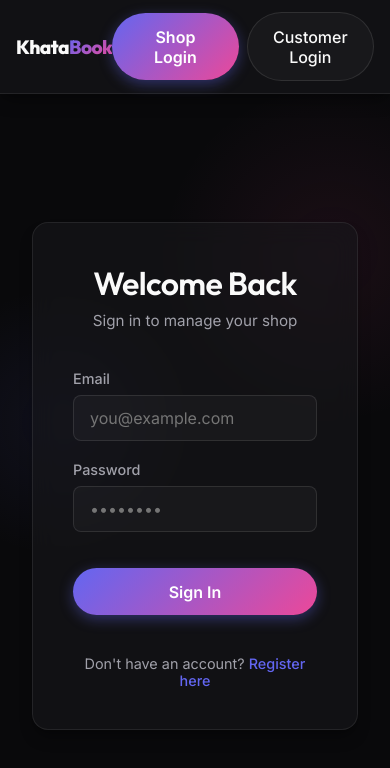
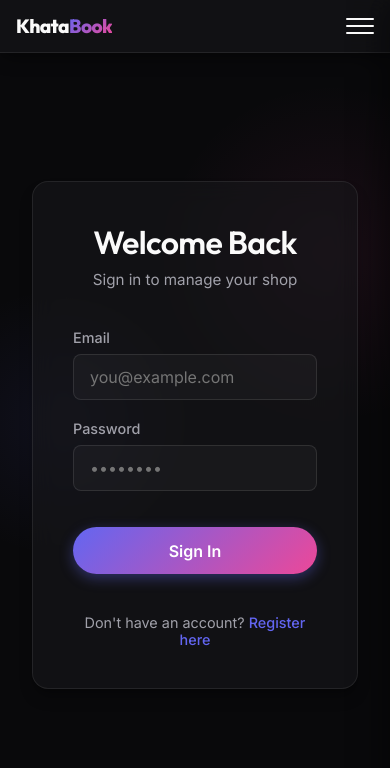
Before and after one commit to miteshjadav98/KhataBook-CRM, a Next.js app in the folder khatabook-frontend/: page /auth/login in a window 390 px wide. Shown: the top 768 px of the page. Built offline with nearby package versions, Linux system fonts and the light colour scheme; no server answers.

Commit message:
feat: add copyable shop code + mobile responsive hamburger navbar

```diff
--- a/khatabook-frontend/src/app/globals.css
+++ b/khatabook-frontend/src/app/globals.css
@@ -161,6 +161,7 @@ button {
   display: flex;
   justify-content: space-between;
   align-items: center;
+  position: relative;
 }
 
 .logo {
@@ -168,6 +169,7 @@ button {
   font-size: 1.5rem;
   font-weight: 800;
   letter-spacing: -0.03em;
+  z-index: 60;
 }
 
 .nav-links {
@@ -180,6 +182,7 @@ button {
   font-size: 0.95rem;
   font-weight: 500;
   color: var(--text-secondary);
+  transition: color var(--transition-fast);
 }
 
 .nav-link:hover {
@@ -189,6 +192,55 @@ button {
 .login-btn {
   padding: 0.5rem 1.25rem;
   font-size: 0.9rem;
+}
+
+.nav-auth-buttons {
+  display: flex;
+  gap: 0.5rem;
+  align-items: center;
+}
+
+/* Hamburger – hidden on desktop */
+.hamburger {
+  display: none;
+  flex-direction: column;
+  justify-content: center;
+  gap: 5px;
+  width: 28px;
+  height: 28px;
+  cursor: pointer;
+  z-index: 60;
+  padding: 0;
+  background: none;
+  border: none;
+}
+
+.hamburger__line {
+  display: block;
+  width: 100%;
+  height: 2px;
+  background: var(--text-primary);
+  border-radius: 2px;
+  transition: all 0.3s ease;
+  transform-origin: center;
+}
+
+.hamburger--open .hamburger__line:nth-child(1) {
+  transform: translateY(7px) rotate(45deg);
+}
+
+.hamburger--open .hamburger__line:nth-child(2) {
+  opacity: 0;
+  transform: scaleX(0);
+}
+
+.hamburger--open .hamburger__line:nth-child(3) {
+  transform: translateY(-7px) rotate(-45deg);
+}
+
+/* Mobile overlay */
+.nav-overlay {
+  display: none;
 }
 
 .page-wrapper {
@@ -409,14 +461,79 @@ button {
 @media (max-width: 768px) {
   .nav-container {
     padding: 0.75rem 1rem;
+    flex-wrap: nowrap;
   }
 
+  /* Show hamburger on mobile */
+  .hamburger {
+    display: flex;
+  }
+
+  /* Mobile nav panel */
   .nav-links {
-    gap: 1rem;
+    position: fixed;
+    top: 0;
+    right: 0;
+    width: 75vw;
+    max-width: 320px;
+    height: 100vh;
+    height: 100dvh; /* dynamic viewport height for mobile */
+    flex-direction: column;
+    align-items: stretch;
+    gap: 0;
+    padding: 5rem 1.5rem 2rem;
+    background: var(--bg-primary);
+    border-left: 1px solid var(--glass-border);
+    box-shadow: -10px 0 30px rgba(0, 0, 0, 0.4);
+    transform: translateX(100%);
+    transition: transform 0.35s cubic-bezier(0.16, 1, 0.3, 1);
+    z-index: 55;
+    overflow-y: auto;
+  }
+
+  .nav-links--open {
+    transform: translateX(0);
   }
 
   .nav-link {
-    font-size: 0.85rem;
+    font-size: 1.05rem;
+    padding: 0.85rem 0;
+    border-bottom: 1px solid var(--border-color);
+  }
+
+  .nav-auth-buttons {
+    flex-direction: column;
+    gap: 0.75rem;
+    margin-top: 1.5rem;
+    width: 100%;
+  }
+
+  .nav-auth-buttons .login-btn {
+    width: 100%;
+    text-align: center;
+    padding: 0.85rem 1.25rem;
+    font-size: 1rem;
+  }
+
+  /* Mobile overlay */
+  .nav-overlay {
+    display: block;
+    position: fixed;
+    inset: 0;
+    background: rgba(0, 0, 0, 0.5);
+    backdrop-filter: blur(4px);
+    -webkit-backdrop-filter: blur(4px);
+    z-index: 52;
+    animation: fadeIn 0.3s ease;
+  }
+
+  /* Logout button on mobile */
+  .nav-links .btn-secondary.login-btn {
+    width: 100%;
+    text-align: center;
+    margin-top: 1.5rem;
+    padding: 0.85rem 1.25rem;
+    font-size: 1rem;
   }
 
   .page-container {
@@ -440,7 +557,11 @@ button {
     font-size: 1.35rem;
   }
 
-  .btn-primary, .btn-secondary {
+  /* Scope full-width buttons to page content only, not the navbar */
+  .page-container .btn-primary,
+  .page-container .btn-secondary,
+  form .btn-primary,
+  form .btn-secondary {
     padding: 0.85rem 1.25rem;
     font-size: 1rem;
     width: 100%;
@@ -483,4 +604,31 @@ button {
   .logo {
     font-size: 1.2rem;
   }
+
+  .nav-links {
+    width: 85vw;
+  }
 }
+
+/* ─── Landscape phone fix ──────────────────────────── */
+@media (max-width: 768px) and (orientation: landscape) {
+  .nav-links {
+    padding-top: 3.5rem;
+    gap: 0;
+  }
+
+  .nav-link {
+    padding: 0.6rem 0;
+    font-size: 0.95rem;
+  }
+
+  .nav-auth-buttons {
+    margin-top: 1rem;
+    gap: 0.5rem;
+  }
+
+  .nav-auth-buttons .login-btn {
+    padding: 0.65rem 1rem;
+    font-size: 0.9rem;
+  }
+}
--- a/khatabook-frontend/src/components/Navbar.tsx
+++ b/khatabook-frontend/src/components/Navbar.tsx
@@ -6,6 +6,7 @@ import { usePathname } from "next/navigation";
 
 export default function Navbar() {
   const [user, setUser] = useState<any>(null);
+  const [menuOpen, setMenuOpen] = useState(false);
   const pathname = usePathname();
 
   useEffect(() => {
@@ -27,29 +28,47 @@ export default function Navbar() {
     return () => clearInterval(interval);
   }, [pathname]);
 
+  // Close menu on route change
+  useEffect(() => {
+    setMenuOpen(false);
+  }, [pathname]);
+
   return (
     <header className="navbar glass-panel">
       <div className="nav-container">
         <Link href="/" className="logo">
           Khata<span className="text-gradient">Book</span>
         </Link>
-        <nav className="nav-links">
+
+        {/* Hamburger button – visible only on mobile */}
+        <button
+          className={`hamburger${menuOpen ? " hamburger--open" : ""}`}
+          onClick={() => setMenuOpen(!menuOpen)}
+          aria-label="Toggle navigation menu"
+          aria-expanded={menuOpen}
+        >
+          <span className="hamburger__line" />
+          <span className="hamburger__line" />
+          <span className="hamburger__line" />
+        </button>
+
+        <nav className={`nav-links${menuOpen ? " nav-links--open" : ""}`}>
           {user?.role === "ADMIN" && (
             <>
-              <Link href="/dashboard" className="nav-link">Dashboard</Link>
-              <Link href="/customers" className="nav-link">Customers</Link>
-              <Link href="/products" className="nav-link">Products</Link>
-              <Link href="/transactions" className="nav-link">Transactions</Link>
+              <Link href="/dashboard" className="nav-link" onClick={() => setMenuOpen(false)}>Dashboard</Link>
+              <Link href="/customers" className="nav-link" onClick={() => setMenuOpen(false)}>Customers</Link>
+              <Link href="/products" className="nav-link" onClick={() => setMenuOpen(false)}>Products</Link>
+              <Link href="/transactions" className="nav-link" onClick={() => setMenuOpen(false)}>Transactions</Link>
             </>
           )}
           {user?.type === "CUSTOMER" && (
-            <Link href="/my-khata" className="nav-link">My Khata</Link>
+            <Link href="/my-khata" className="nav-link" onClick={() => setMenuOpen(false)}>My Khata</Link>
           )}
 
           {!user ? (
-            <div style={{ display: "flex", gap: "0.5rem", alignItems: "center" }}>
-              <Link href="/auth/login" className="btn-primary login-btn">Shop Login</Link>
-              <Link href="/auth/customer-login" className="btn-secondary login-btn">Customer Login</Link>
+            <div className="nav-auth-buttons">
+              <Link href="/auth/login" className="btn-primary login-btn" onClick={() => setMenuOpen(false)}>Shop Login</Link>
+              <Link href="/auth/customer-login" className="btn-secondary login-btn" onClick={() => setMenuOpen(false)}>Customer Login</Link>
             </div>
           ) : (
             <button
@@ -57,6 +76,7 @@ export default function Navbar() {
                 localStorage.removeItem("token");
                 localStorage.removeItem("user");
                 setUser(null);
+                setMenuOpen(false);
                 window.location.href = "/auth/login";
               }}
               className="btn-secondary login-btn"
@@ -66,6 +86,14 @@ export default function Navbar() {
           )}
         </nav>
       </div>
+
+      {/* Overlay for mobile menu */}
+      {menuOpen && (
+        <div
+          className="nav-overlay"
+          onClick={() => setMenuOpen(false)}
+        />
+      )}
     </header>
   );
 }
```
Also changed, not shown: khatabook-frontend/src/app/dashboard/page.tsx (+82 -3 lines).
